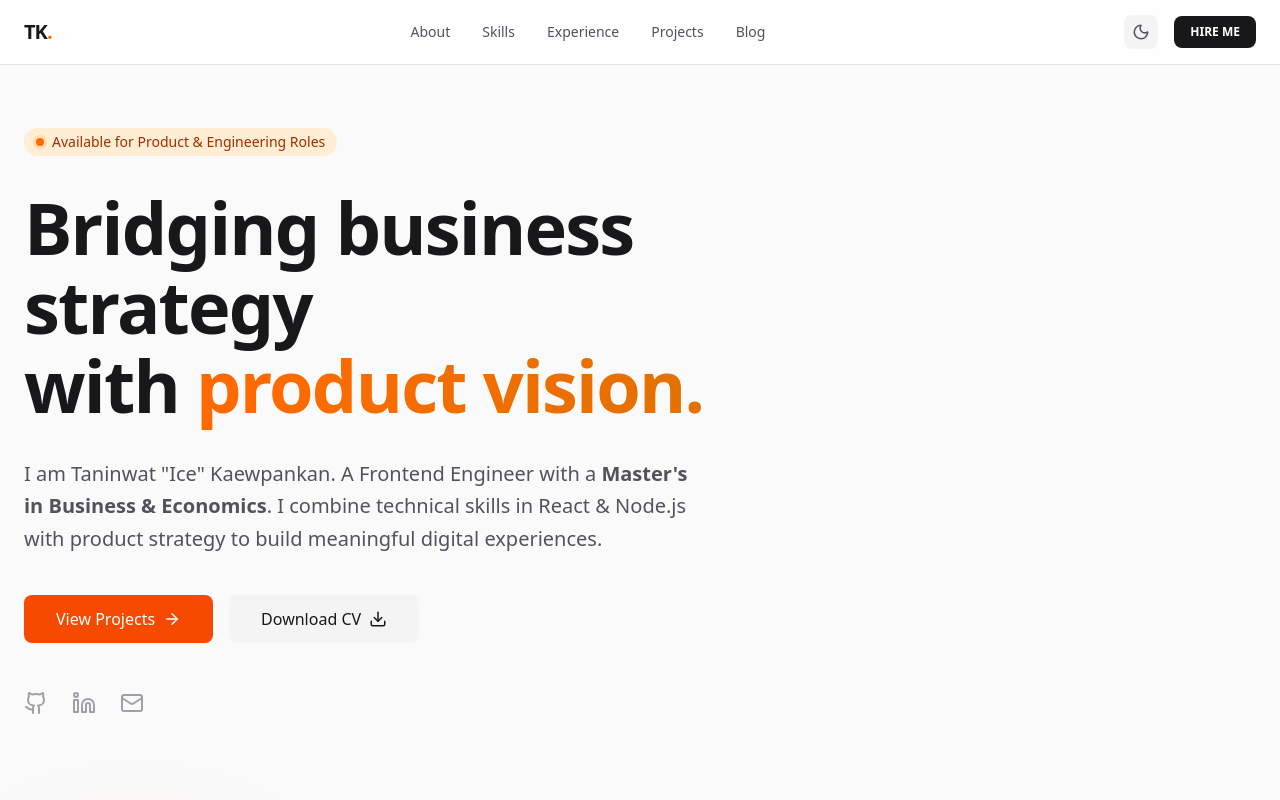
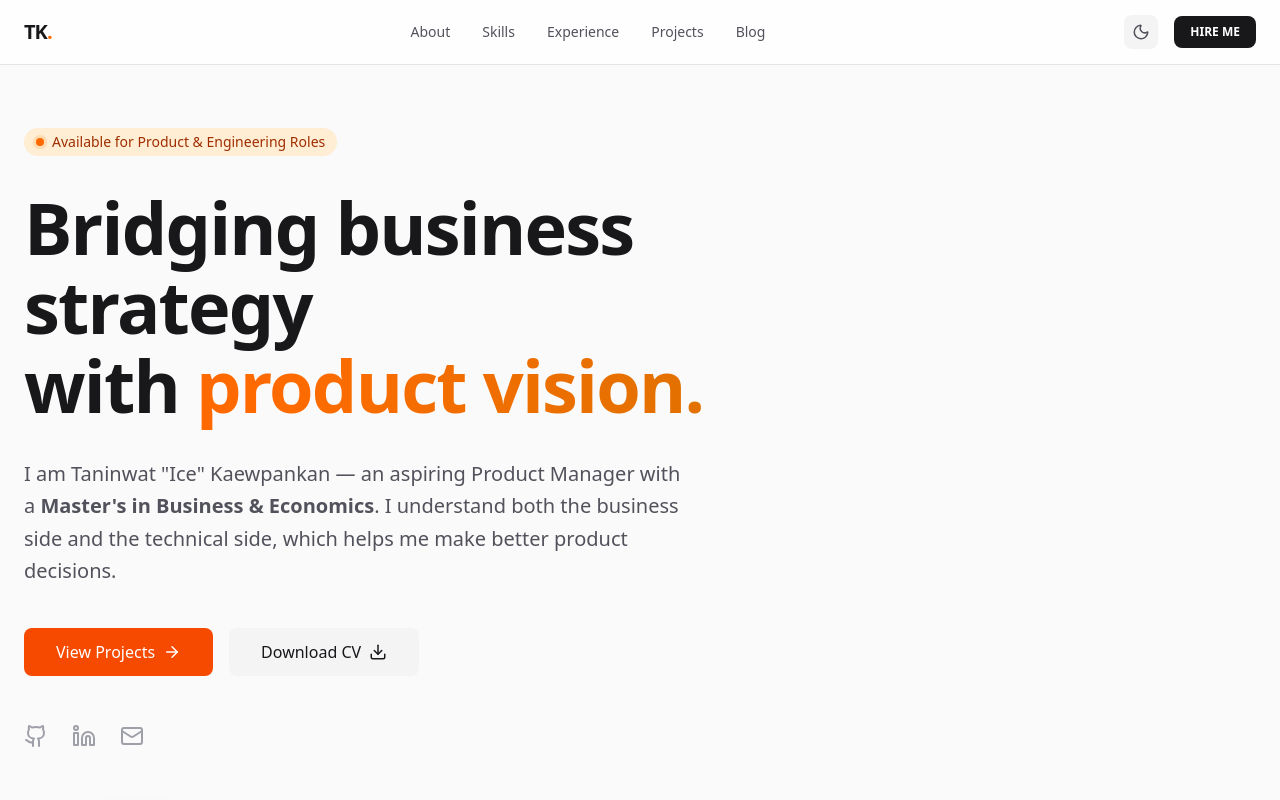
Before and after one commit to Taninwat-55/my-portfolio, a Next.js app: page / in a window 1280 px wide. Shown: the top 800 px of the page. Built offline with nearby package versions, Linux system fonts and the light colour scheme.

Commit message:
feat: reframe hero subtitle to lead with PM role

```diff
--- a/app/page.tsx
+++ b/app/page.tsx
@@ -102,9 +102,8 @@ export default function Home() {
             </h1>
 
             <p className="text-xl text-zinc-600 dark:text-zinc-400 mb-10 max-w-2xl leading-relaxed">
-              I am Taninwat "Ice" Kaewpankan. A Frontend Engineer with a
-              <strong> Master's in Business & Economics</strong>. I combine technical skills in
-              React & Node.js with product strategy to build meaningful digital experiences.
+              I am Taninwat "Ice" Kaewpankan — an aspiring Product Manager with a
+              <strong> Master's in Business & Economics</strong>. I understand both the business side and the technical side, which helps me make better product decisions.
             </p>
 
             <div className="flex flex-wrap gap-4">
```
